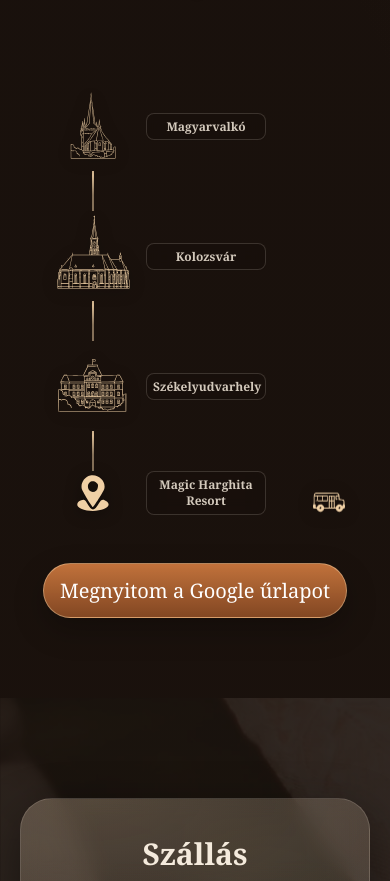
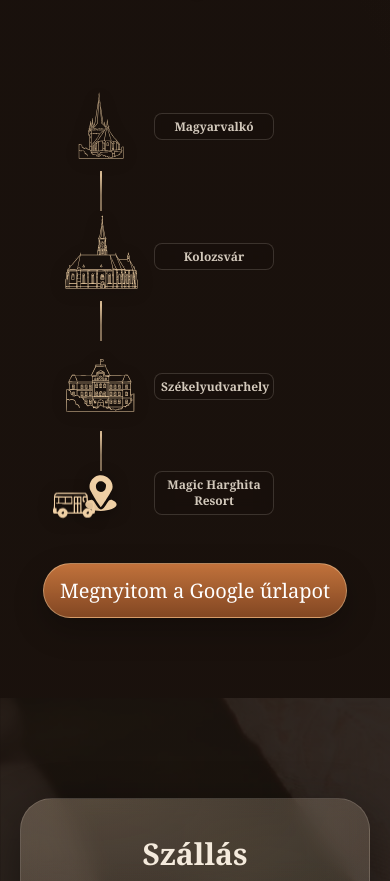
Before and after one commit to guilty-sparker/eszunkiszunkmulatunk, a plain HTML site: page index.html in a window 390 px wide. Shown: the part 3218-4099 px from the top of the page. Drawn offline with Linux system fonts and the light colour scheme.

Commit message:
put bus to the left and make it bigger

```diff
--- a/index.html
+++ b/index.html
@@ -516,11 +516,11 @@
             const pathRect = routePath.getBoundingClientRect();
 
             if (isMobile) {
-              // Mobile: bus moves vertically along right side
-              // Bus is positioned absolutely with right: 10px, top: 40px
+              // Mobile: bus moves vertically along left side (separate lane)
+              // Bus is positioned absolutely with left: 10px, top: 40px
               // Path should use absolute coordinates relative to route-path container
               // Adjust bus offset based on screen size
-              const busRightOffset = window.innerWidth <= 390 ? 5 : 10; // Smaller on very small screens
+              const busLeftOffset = window.innerWidth <= 390 ? 5 : 10; // Smaller on very small screens
               const busStartTop = 40; // CSS top: 40px
 
               stops.forEach(function(stop) {
@@ -531,9 +531,9 @@
                 // Calculate stop icon center Y relative to route-path container
                 const stopCenterY = iconRect.top + iconRect.height / 2 - pathRect.top;
 
-                // X is at right edge (5px from right), Y is at icon center
-                const rightX = routePath.offsetWidth - busRightOffset;
-                points.push({ x: rightX, y: stopCenterY });
+                // X is at left edge (10px from left), Y is at icon center
+                const leftX = busLeftOffset;
+                points.push({ x: leftX, y: stopCenterY });
               });
             } else {
               // Desktop: bus moves horizontally along top
@@ -592,6 +592,7 @@
               if (isMobile) {
                 // Mobile: point.y is absolute position relative to container
                 // Bus starts at top: 40px, so transform is point.y - 40px
+                // X is already positioned at left: 10px via CSS, so no X translation needed
                 const translateY = point.y - busStartTop;
                 busElement.style.transform = `translate3d(0, ${translateY}px, 0)`;
               } else {
--- a/styles.css
+++ b/styles.css
@@ -743,7 +743,7 @@ a{color:inherit}
 @media (max-width: 720px){
   .route-path{
     display:grid;
-    grid-template-columns:auto 1fr auto;
+    grid-template-columns:auto auto 1fr;
     gap:0 12px;
     max-width:100%;
     padding:20px 10px;
@@ -754,7 +754,7 @@ a{color:inherit}
     display:contents;
   }
   .route-stop__icon{
-    grid-column:1;
+    grid-column:2;
     position:static !important;
     transform:none !important;
     width:110px !important;
@@ -774,7 +774,7 @@ a{color:inherit}
     margin:0 auto;
   }
   .route-stop__label{
-    grid-column:2;
+    grid-column:3;
     position:static !important;
     transform:none !important;
     top:auto !important;
@@ -790,7 +790,7 @@ a{color:inherit}
     line-height:1.3;
   }
   .route-line{
-    grid-column:1;
+    grid-column:2;
     width:2px;
     height:40px;
     min-width:2px;
@@ -810,20 +810,20 @@ a{color:inherit}
     animation:routePulseVertical 3s ease-in-out infinite;
   }
   .route-bus{
-    grid-column:3;
+    grid-column:1;
     position:absolute !important;
-    left:auto !important;
-    right:10px !important;
+    left:10px !important;
+    right:auto !important;
     top:40px !important;
     bottom:auto !important;
     transform:translateY(0);
     z-index:5;
-    width:36px;
-    height:36px;
+    width:48px;
+    height:48px;
   }
   .route-bus img{
-    width:36px;
-    height:36px;
+    width:48px;
+    height:48px;
     display:block;
   }
   .route-bus--visible{
@@ -866,13 +866,14 @@ a{color:inherit}
     padding:5px 6px;
   }
   .route-bus{
-    right:5px !important;
-    width:32px !important;
-    height:32px !important;
+    left:5px !important;
+    right:auto !important;
+    width:42px !important;
+    height:42px !important;
   }
   .route-bus img{
-    width:32px !important;
-    height:32px !important;
+    width:42px !important;
+    height:42px !important;
   }
   .route-stop__icon{
     width:90px !important;
```
Also changed, not shown: styles.min.css.
